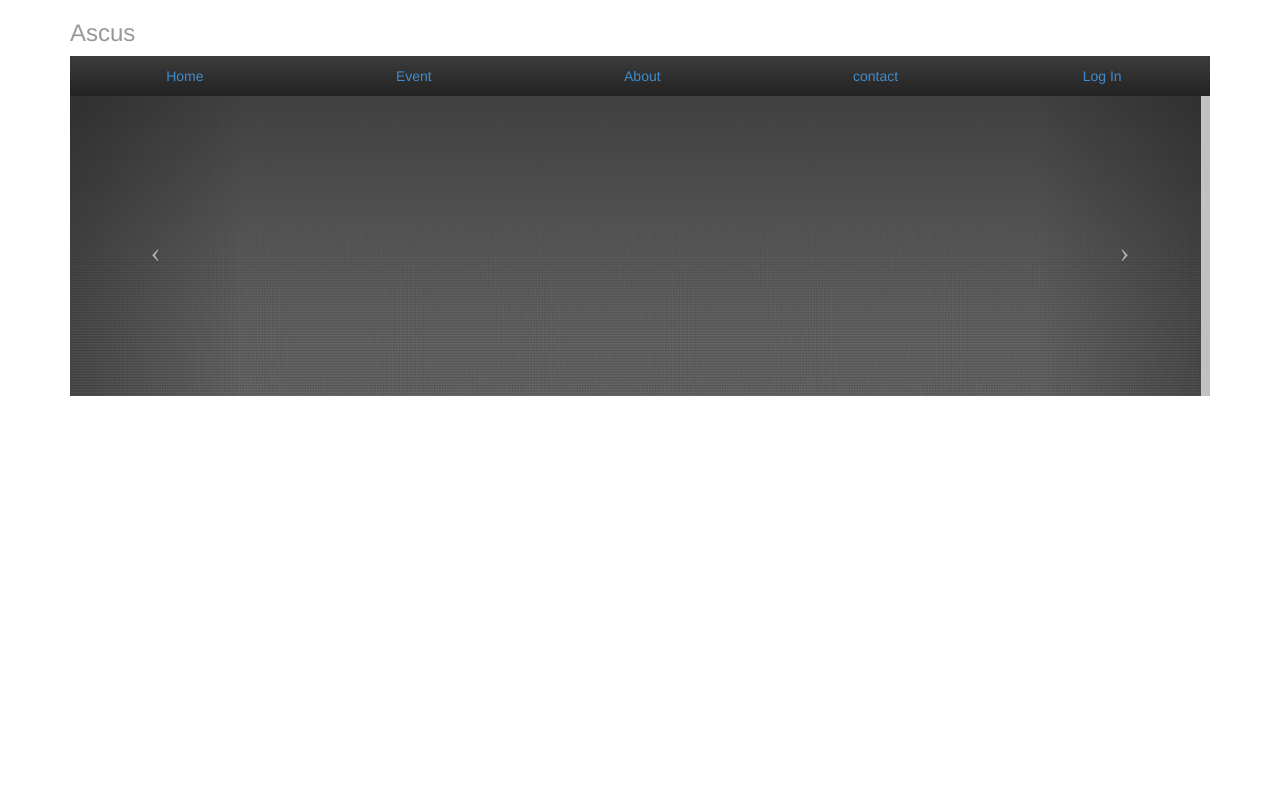
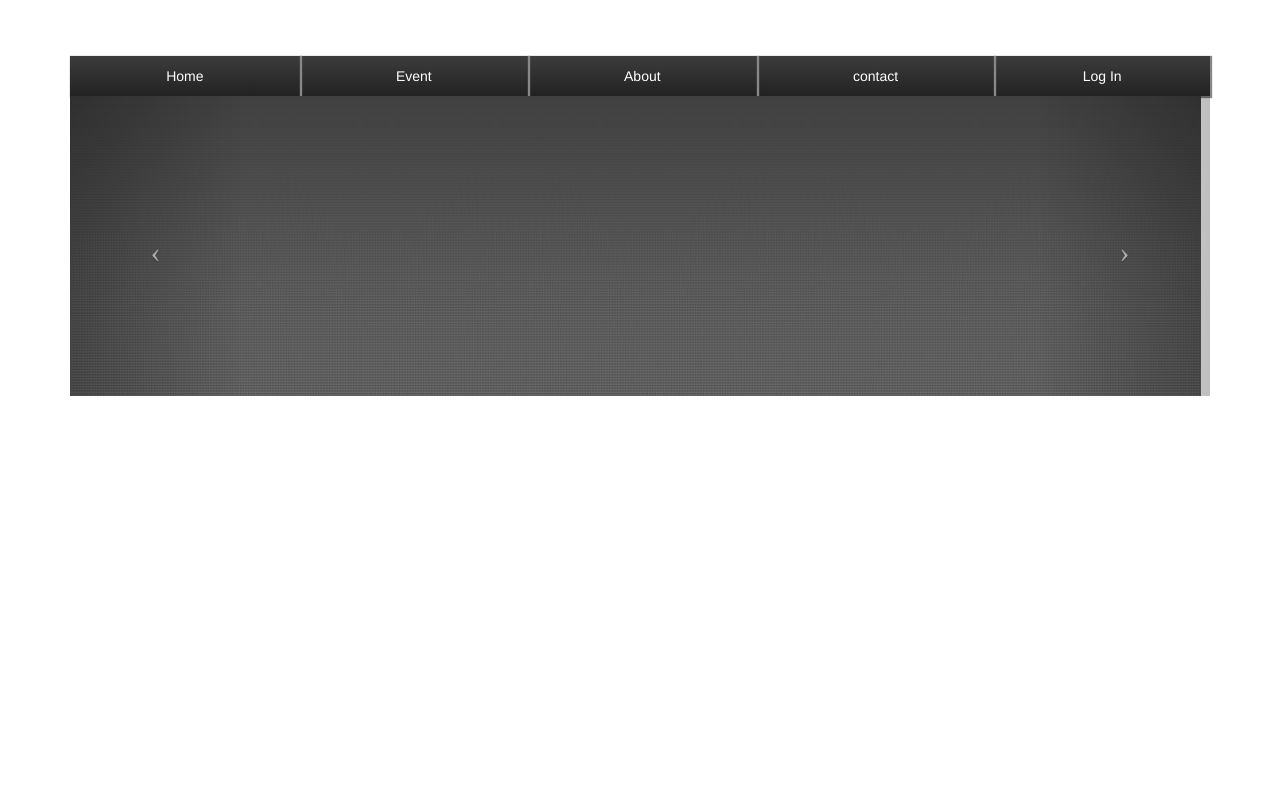
Before and after one commit to jingar/ascus, a PHP site: page /homepage.php in a window 1280 px wide. Run offline with PHP 8.4, Linux system fonts and the light colour scheme; some libraries are stand-ins or nearby versions; some web fonts are replaced.

Commit message:
Added background colour, basic template

```diff
--- a/css/main.css
+++ b/css/main.css
@@ -1,3 +1,7 @@
+.orange-background
+{
+    background: #FF7F17;
+}
 .push-down
 {
     margin-top: 20px;
@@ -25,3 +29,25 @@ p
 {
     border:5px solid #808080;
 }
+
+.jumbotron
+{
+    background-color: transparent;
+    text-align: center;
+}
+
+.jumbotron h1
+{
+    color: white;
+}
+
+.nav li a
+{
+    color: white;
+    box-shadow: 1px 1px 1px 1px #888888;
+}
+.text-muted
+{
+    color: white;
+    font-family: Courgette;
+}
```
Lines whose indentation alone changed are shown as unchanged.
